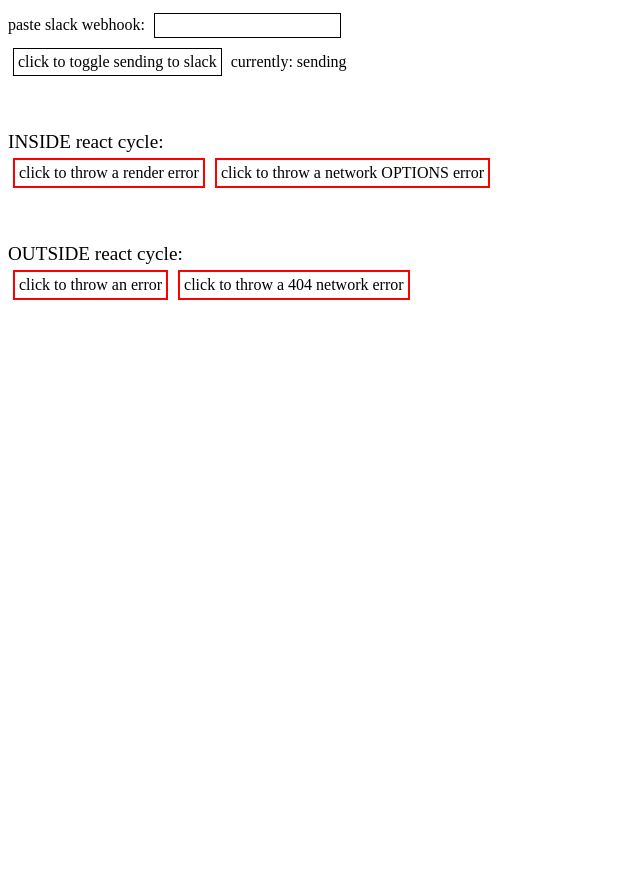
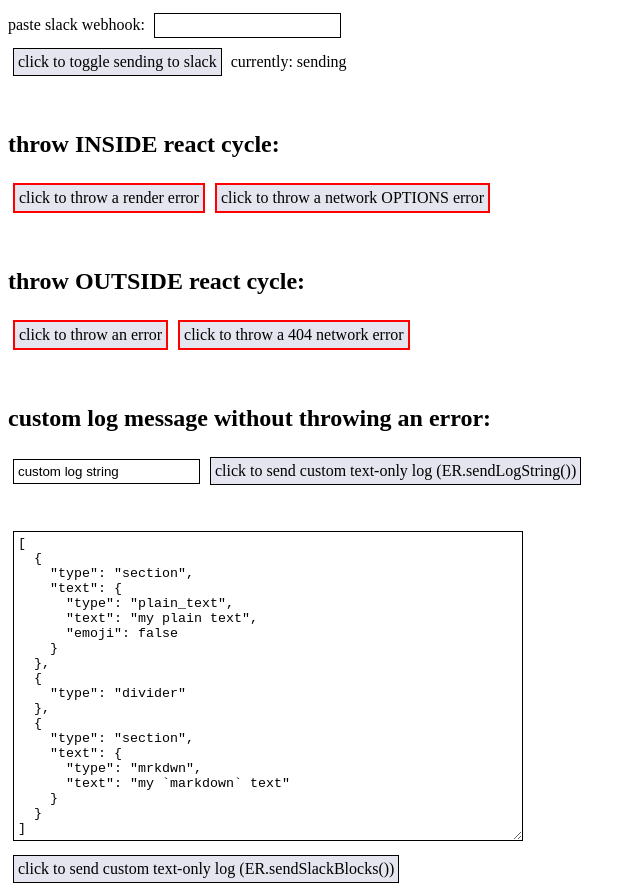
Before and after one commit to allbin/error-reporting, a React (Create React App) app: page / in a window 1280 px wide. Shown: the whole page, without its empty margins (0-640 px from the left). Before the commit the page ends 800 px from the top, so only its background shows below. Built offline with nearby package versions, Linux system fonts and the light colour scheme.

Commit message:
Added tests for custom log message sending.

```diff
--- a/src/test_harness/App.tsx
+++ b/src/test_harness/App.tsx
@@ -1,6 +1,12 @@
 import React, { useState, FC } from "react";
 import axios from "axios";
-import { getConfig, setConfig } from "../module";
+import {
+  getConfig,
+  setConfig,
+  SlackBlock,
+  sendLogString,
+  sendSlackBlocks,
+} from "../module";
 
 const btn_style = {
   display: "inline-block",
@@ -8,6 +14,7 @@ const btn_style = {
   cursor: "pointer",
   padding: "4px",
   margin: "5px",
+  backgroundColor: "rgba(0,0,100,0.1)",
 };
 const input_style = {
   display: "inline-block",
@@ -56,9 +63,32 @@ const createNetworkError404 = async () => {
   }
 };
 
+const custom_blocks_message: SlackBlock[] = [
+  {
+    type: "section",
+    text: {
+      type: "plain_text",
+      text: "my plain text",
+      emoji: false,
+    },
+  },
+  { type: "divider" },
+  {
+    type: "section",
+    text: {
+      type: "mrkdwn",
+      text: "my `markdown` text",
+    },
+  },
+];
+
 const App: FC = () => {
   const [react_error, setReactError] = useState(false);
   const [react_network_error, setReactNetworkError] = useState(false);
+  const [custom_string, setCustomString] = useState("custom log string");
+  const [custom_blocks, setCustomBlocks] = useState(
+    JSON.stringify(custom_blocks_message, undefined, 2)
+  );
   const [disable_posting, setDisablePosting] = useState(
     getConfig().disable_slack_posting
   );
@@ -101,8 +131,7 @@ const App: FC = () => {
         currently: {disable_posting ? "not sending" : "sending"}
       </div>
       <div>
-        <big>INSIDE react cycle:</big>
-        <br />
+        <h2>throw INSIDE react cycle:</h2>
 
         <span
           style={btn_style}
@@ -123,8 +152,7 @@ const App: FC = () => {
       </div>
 
       <div style={{ marginTop: "50px" }}>
-        <big>OUTSIDE react cycle:</big>
-        <br />
+        <h2>throw OUTSIDE react cycle:</h2>
 
         <span
           style={btn_style}
@@ -145,6 +173,50 @@ const App: FC = () => {
           click to throw a 404 network error
         </span>
       </div>
+
+      <div style={{ marginTop: "50px" }}>
+        <h2>custom log message without throwing an error:</h2>
+
+        <input
+          style={input_style}
+          value={custom_string}
+          onChange={(e) => setCustomString(e.target.value.trim())}
+        />
+        <span
+          style={{ ...btn_style, border: "1px solid black" }}
+          onClick={() => {
+            sendLogString(custom_string);
+          }}
+        >
+          click to send custom text-only log (ER.sendLogString())
+        </span>
+        <br />
+        <br />
+        <br />
+        <textarea
+          style={{ ...input_style, height: "300px", width: "500px" }}
+          onChange={(e) => setCustomBlocks(e.target.value)}
+          value={custom_blocks}
+        />
+        <br />
+        <span
+          style={{ ...btn_style, border: "1px solid black" }}
+          onClick={() => {
+            try {
+              const blocks: SlackBlock[] = JSON.parse(custom_blocks);
+              if (blocks) {
+                sendSlackBlocks(blocks);
+              }
+            } catch (error) {
+              console.error(
+                "Invalid JSON in textarea input! Custom log message not sent!"
+              );
+            }
+          }}
+        >
+          click to send custom text-only log (ER.sendSlackBlocks())
+        </span>
+      </div>
     </div>
   );
 };
```
